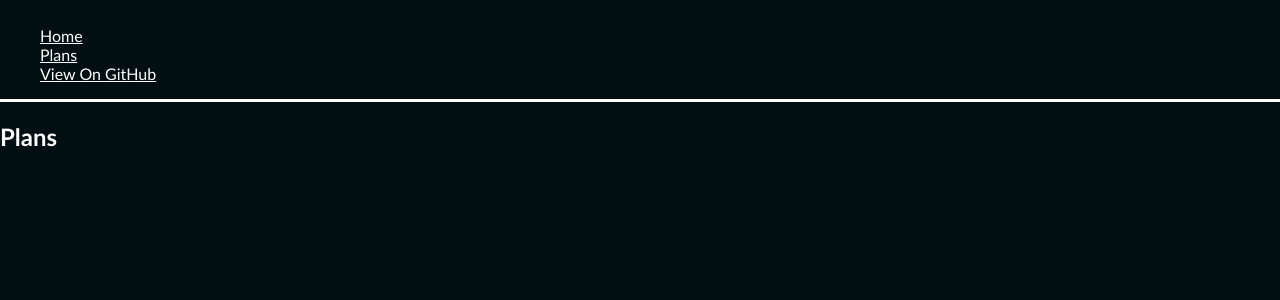
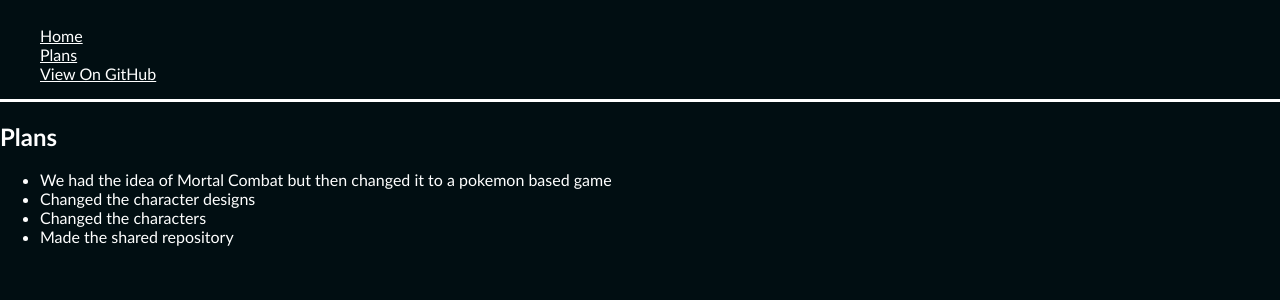
Before and after one commit to Tvick22/MORTal_Combat_Game, a Jekyll site: the page built from plans.md, in a window 1280 px wide. Shown: the top 300 px of the page. Built offline with Jekyll 4.4.1, drawn with Linux system fonts in a browser that asks for light colours.

Commit message:
edit Plans

```diff
--- a/plans.md
+++ b/plans.md
@@ -4,3 +4,7 @@ title: Plans
 ---
 
 ## Plans
+- We had the idea of Mortal Combat but then changed it to a pokemon based game
+- Changed the character designs
+- Changed the characters
+- Made the shared repository
```
